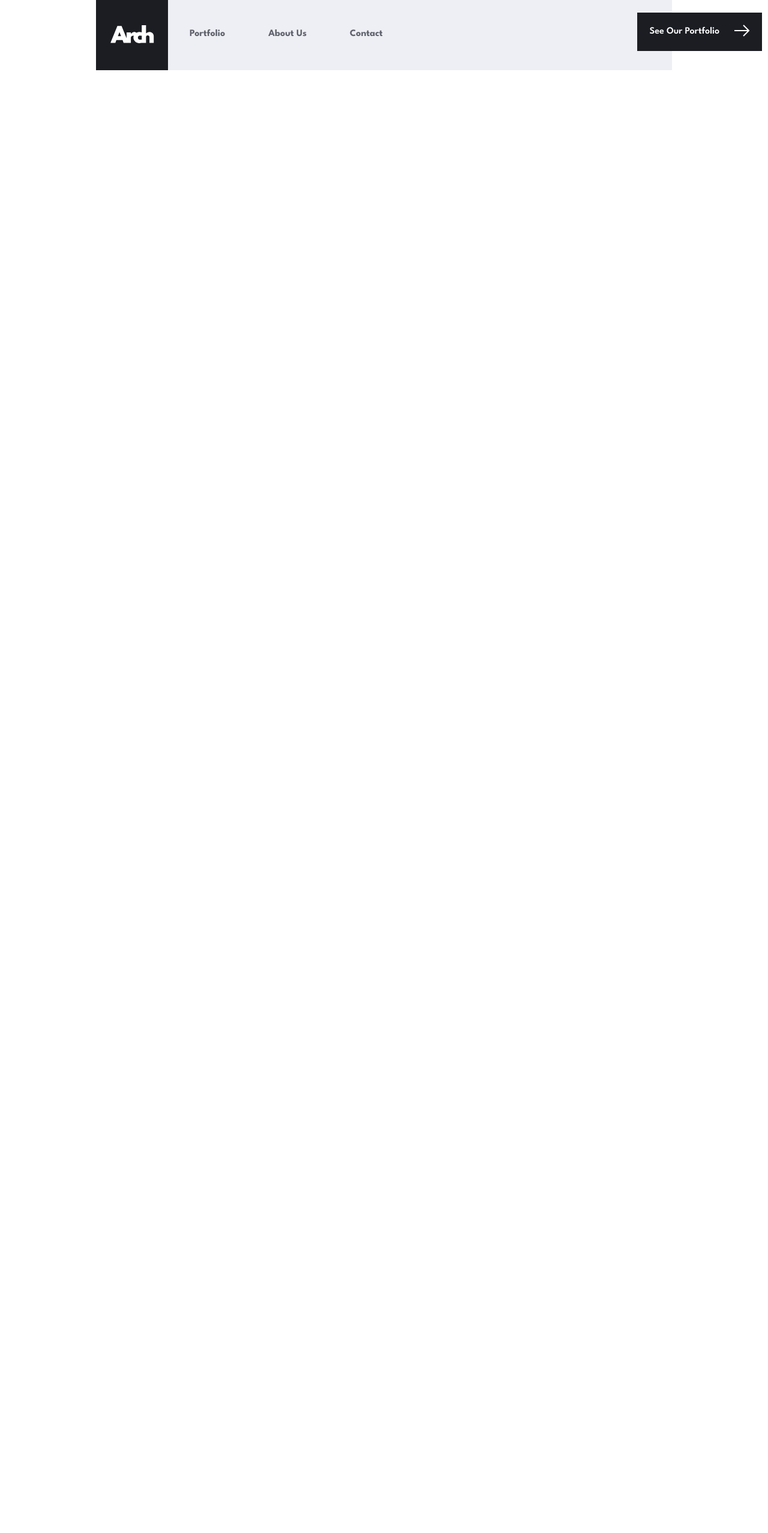
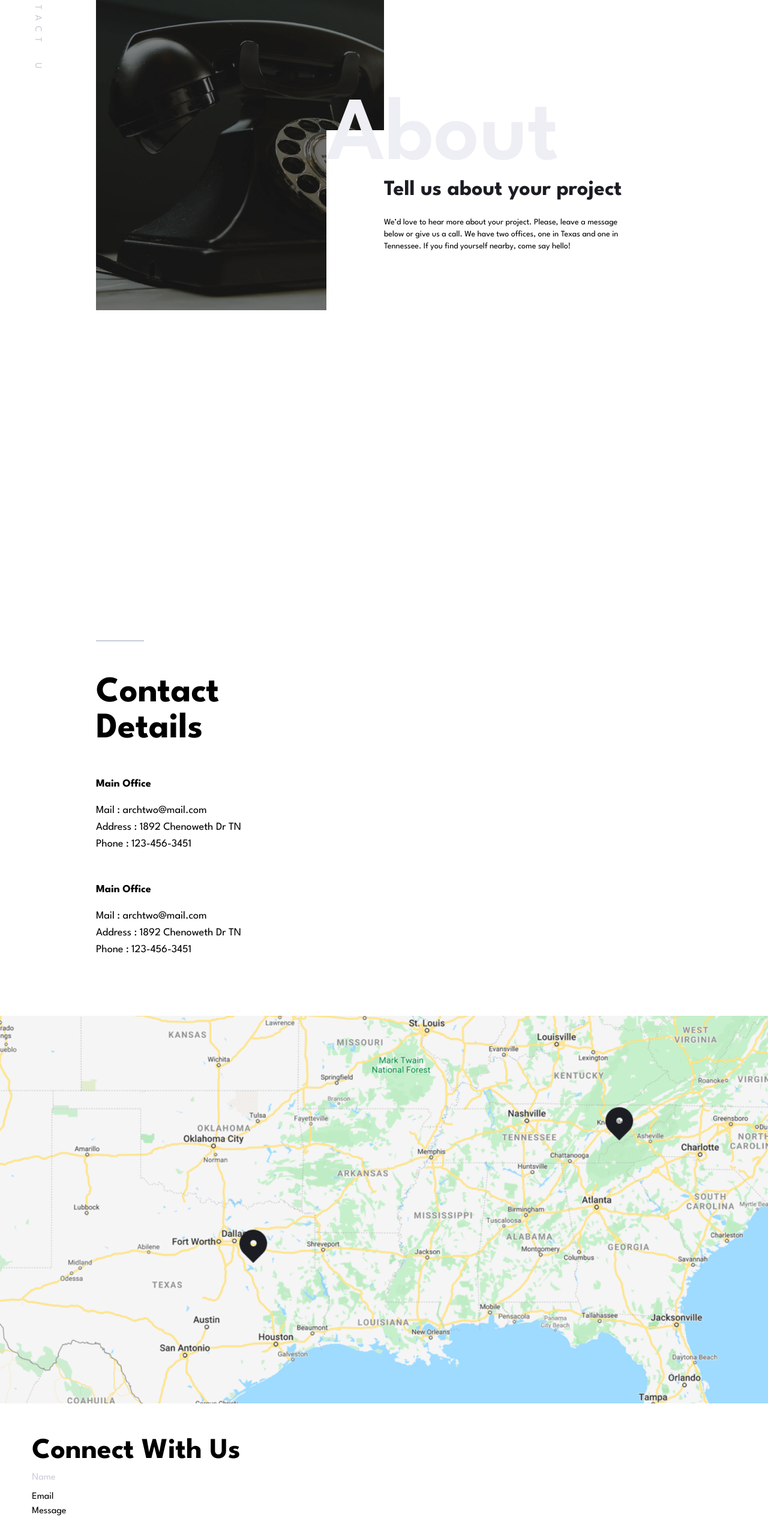
Before and after one commit to ChrisManfredijr/arch-studio, a React (Vite) app: page /Contact in a window 1280 px wide. Shown: the part 171-2726 px from the top of the page at 60% size. Before the commit the page ends 824 px from the top, so only its background shows below. Built offline with nearby package versions, Linux system fonts and the light colour scheme.

Commit message:
intial about page styling

```diff
--- a/src/assets/index.js
+++ b/src/assets/index.js
@@ -75,6 +75,13 @@
 import aboutHeroMedium from './about/tablet/image-hero.jpg';
 import aboutHeroSmall from './about/mobile/image-hero.jpg';
 
+//contact
+import contactHeroSmall from './contact/mobile/image-hero.jpg';
+import contactHeroMedium from './contact/tablet/image-hero.jpg';
+import contactHeroLarge from './contact/desktop/image-hero.jpg';
+import contactMapSmall from './contact/mobile/image-map.png';
+import contactMapMedium from './contact/tablet/image-map.png';
+import contactMapLarge from './contact/desktop/image-map.png';
 export {
     teamSmall,
     teamMedium,
@@ -149,4 +156,10 @@
     aboutHeroLarge,
     aboutHeroMedium,
     aboutHeroSmall,
+    contactHeroSmall,
+    contactHeroMedium,
+    contactHeroLarge ,
+    contactMapSmall,
+    contactMapMedium ,
+    contactMapLarge
 }
--- a/src/pages/Contact/index.jsx
+++ b/src/pages/Contact/index.jsx
@@ -1,7 +1,74 @@
-
+import {
+    contactHeroSmall,
+    contactHeroMedium,
+    contactHeroLarge ,
+    contactMapSmall,
+    contactMapMedium ,
+    contactMapLarge
+} from '../../assets'
 const Contact = () => {
   return (
-    <div>Contact</div>
+    <div className='min-h-max'>
+      <div className='hidden md:flex absolute rotate-90 tracking-[0.15em] top-[130px] left-[-95px] text-light-grey justify-between w-[300px] lg:left-[-100px] xl:left-[-50px] 2xl:left-[200px]'><span className='tracking-[-2.5px]'>--------------------------------</span>C O N T A C T &nbsp; &nbsp; U S</div>
+
+        <div className='md:w-3/4 mx-auto 2xl:w-1/2'>
+          <picture className=''>
+            <source media="(min-width:1024px)" srcSet={contactHeroLarge} />
+            <source media="(min-width:768px)" srcSet={contactHeroMedium} />
+            <img src={contactHeroSmall} alt="about us" className='w-full brightness-50 lg:w-1/2' />
+          </picture>
+        </div>
+
+        <div className='relative h-[550px]'>
+          <div className='absolute top-[-50px] bg-soft-white w-11/12 p-8 pt-14 md:top-[-500px] md:w-3/4 md:right-0 md:h-[500px] md:pt-[175px] md:p-12 lg:w-1/2 lg:right-24 lg:px-24 lg:h-[350px] lg:mt-[200px] lg:pt-20 xl:h-[500px] xl:mt-[100px]'>
+            <h1 className='hidden md:block text-[125px] font-semibold text-very-light-grey absolute top-[-85px] right-24 lg:left-0 lg:text-[150px] lg:top-[-100px] xl:text-[200px] xl:top-[-150px] 2x'>About</h1>
+            <div className='hidden md:block border-t-2 border-light-grey w-20 absolute top-[75px] lg:hidden'></div>
+            <h1 className='text-6xl font-bold pb-6 text-very-dark-blue lg:text-4xl xl:text-6xl 2xl:w-1/2'>Tell us about your project</h1>
+            <p className='text-lg md:w-11/12 lg:text-sm xl:text-lg xl:w-1/2'>We’d love to hear more about your project. Please, leave a message below or give us a call. We have two offices, one in Texas and one in Tennessee. If you find yourself nearby, come say hello!</p>
+          </div>
+        </div>
+
+        <div className='w-10/12 mx-auto pb-24 md:w-3/4 lg:flex 2xl:w-1/2'>
+
+        <div className='lg:w-1/2 lg:pr-10'>
+          <div className='border-t-2 border-light-grey w-20 pb-14'></div>
+          <h1 className='text-5xl font-bold pb-12 md:text-6xl md:w-1/2'>Contact Details</h1>
+          <div>
+            <h1 className='text-lg font-bold pb-4'>Main Office</h1>
+            <p className='text-lg'>
+            Mail : archtwo@mail.com
+            <br/>
+            Address : 1892 Chenoweth Dr TN
+            <br/>
+            Phone : 123-456-3451</p>
+          </div>
+          <div className='mt-12'>
+            <h1 className='text-lg font-bold pb-4'>Main Office</h1>
+            <p className='text-lg'>
+            Mail : archtwo@mail.com
+            <br/>
+            Address : 1892 Chenoweth Dr TN
+            <br/>
+            Phone : 123-456-3451</p>
+          </div>
+        </div>
+
+      </div>
+        <div>
+          <picture>
+            <source media="(min-width:1024px)" srcSet={contactMapLarge} />
+            <source media="(min-width:768px)" srcSet={contactMapMedium} />
+            <img src={contactMapSmall} alt="about us" className='w-full mx-auto'/>
+          </picture>
+        </div>
+
+        <div className='w-11/12 mx-auto py-14'>
+          <h1 className='font-bold text-5xl w-1/2'>Connect With Us</h1>
+          <div className='text-light-grey leading-10'>Name</div>
+          <div>Email</div>
+          <div>Message</div>
+        </div>
+    </div>
   )
 }
 
```
